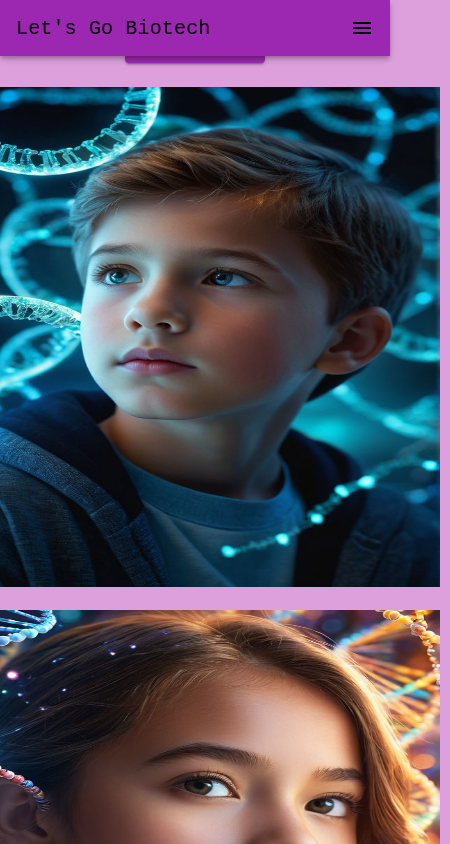
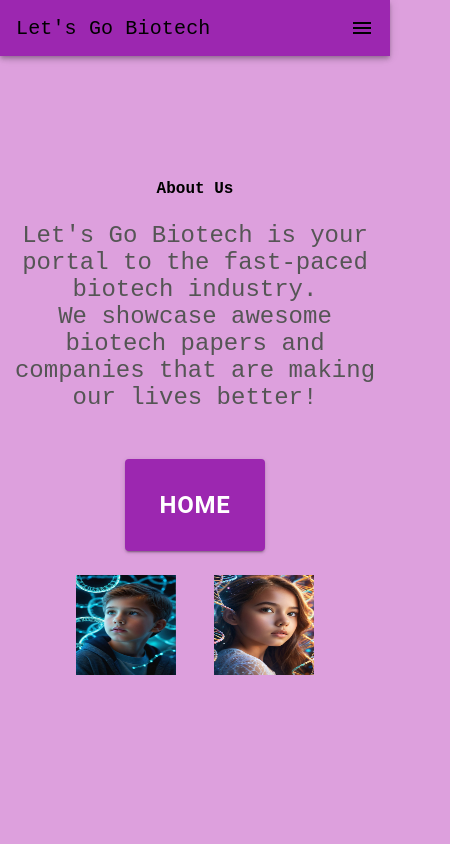
Before and after one commit to rohanrobinson/lgb, a Next.js app: page /about-us in a window 390 px wide. Shown: the top 844 px of the page, 450 px wide, since content can reach past the window. Built offline with nearby package versions, Linux system fonts and the light colour scheme.

Commit message:
making pics more small, hoping it makes the mobile view more palpable

```diff
--- a/src/pages/about-us.js
+++ b/src/pages/about-us.js
@@ -84,8 +84,8 @@ export default function AboutUs() {
             </Button>
 
           <div>
-            <Image src={boyDNA} width={500} height={500}  alt="boy with dna" />  &nbsp; &nbsp;
-            <Image src={girlDNA} width={500} height={500} alt="girl with dna" />
+            <Image src={boyDNA} width={100} height={100}  alt="boy with dna" />  &nbsp; &nbsp;
+            <Image src={girlDNA} width={100} height={100} alt="girl with dna" />
           </div>
 
             {/* <b>Check out our Socials</b>
```
